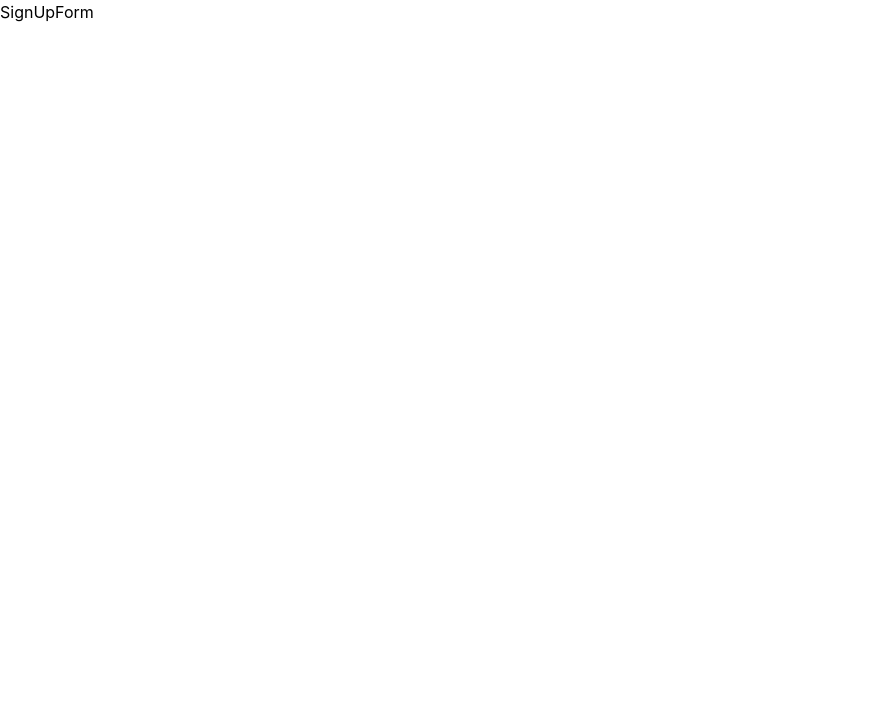
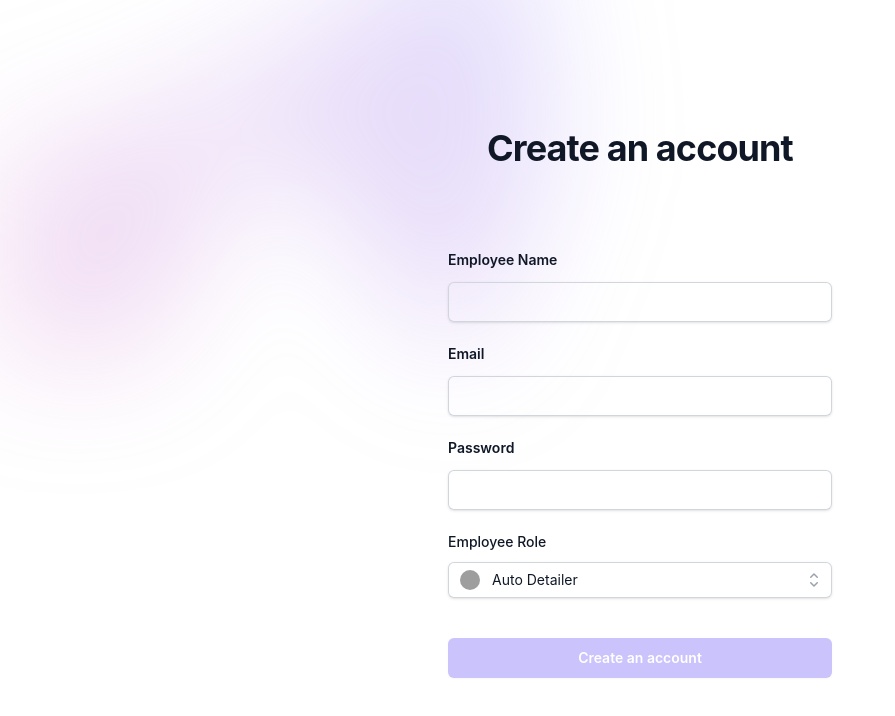
Before and after one commit to onurkaymak/flok-v2, a React (Vite) app: page /auth in a window 1280 px wide. Both pictures are taken after typing "name@example.com", "Sample123" into the empty fields and a click on the button "Create an account". Shown: the top 716 px of the page, without its empty margins (0-895 px from the left). Built offline with nearby package versions, Linux system fonts and the light colour scheme; grey boxes are pictures that could not be loaded.

Commit message:
Add SignUpForm with role selection

```diff
--- /dev/null
+++ b/src/pages/auth/SignUpForm.tsx
@@ -0,0 +1,225 @@
+import { useRef, useState, Fragment } from "react";
+import { useAppDispatch } from "../../hooks/useAppDispatch";
+
+import { CheckIcon, ChevronUpDownIcon } from "@heroicons/react/20/solid";
+import { Listbox, Transition } from "@headlessui/react";
+
+import { createUser } from "../../store/actions/auth-actions";
+
+import type { CreateUserInfo } from "../../types";
+
+function classNames(...classes: string[]) {
+  return classes.filter(Boolean).join(" ");
+}
+
+const people = [
+  {
+    id: 1,
+    name: "Auto Detailer",
+    avatar: "https://i.ibb.co/J2t8rb4/cleaning.png",
+  },
+  {
+    id: 2,
+    name: "Customer Service Agent",
+    avatar: "https://i.ibb.co/34bsw2G/car-rent.png",
+  },
+  {
+    id: 3,
+    name: "Manager",
+    avatar: "https://i.ibb.co/n7zmdJB/project-management.png",
+  },
+];
+
+interface Props {
+  onCreateAccount: () => void;
+}
+
+const SignUpForm = ({ onCreateAccount }: Props) => {
+  const [selected, setSelected] = useState(people[0]);
+
+  const dispatch = useAppDispatch();
+
+  const nameInputRef = useRef<HTMLInputElement>(null);
+  const emailInputRef = useRef<HTMLInputElement>(null);
+  const passInputRef = useRef<HTMLInputElement>(null);
+
+  const formSubmitHandler = (event: React.FormEvent<HTMLFormElement>) => {
+    event.preventDefault();
+    if (!nameInputRef.current || !emailInputRef.current || !passInputRef.current) return;
+
+    const userInfo: CreateUserInfo = {
+      enteredName: nameInputRef.current.value,
+      enteredEmail: emailInputRef.current.value,
+      enteredPassword: passInputRef.current.value,
+      selectedRole: selected.name.toUpperCase(),
+    };
+
+    dispatch(createUser(userInfo));
+    onCreateAccount();
+  };
+
+  return (
+    <div className="isolate bg-white px-6 py-24 sm:py-32 lg:px-8">
+      <div
+        className="absolute inset-x-0 top-[-10rem] -z-10 transform-gpu overflow-hidden blur-3xl sm:top-[-20rem]"
+        aria-hidden="true"
+      >
+        <div
+          className="relative left-1/2 -z-10 aspect-[1155/678] w-[36.125rem] max-w-none -translate-x-1/2 rotate-[30deg] bg-gradient-to-tr from-[#ff80b5] to-[#9089fc] opacity-30 sm:left-[calc(50%-40rem)] sm:w-[72.1875rem]"
+          style={{
+            clipPath:
+              "polygon(74.1% 44.1%, 100% 61.6%, 97.5% 26.9%, 85.5% 0.1%, 80.7% 2%, 72.5% 32.5%, 60.2% 62.4%, 52.4% 68.1%, 47.5% 58.3%, 45.2% 34.5%, 27.5% 76.7%, 0.1% 64.9%, 17.9% 100%, 27.6% 76.8%, 76.1% 97.7%, 74.1% 44.1%)",
+          }}
+        />
+      </div>
+      <div className="mx-auto max-w-2xl text-center">
+        <h2 className="text-3xl font-bold tracking-tight text-gray-900 sm:text-4xl">Create an account</h2>
+      </div>
+      <form
+        className="mx-auto mt-16 max-w-sm sm:mt-20 group"
+        onSubmit={formSubmitHandler}
+        noValidate
+        autoComplete="off"
+      >
+        <div className="flex flex-col">
+          <div className="mb-5">
+            <label htmlFor="name" className="block text-sm font-semibold leading-6 text-gray-900">
+              Employee Name
+            </label>
+            <div className="mt-2.5">
+              <input
+                type="text"
+                name="name"
+                id="name"
+                autoComplete="off"
+                required
+                pattern="[a-z0-9._%+-]+@[a-z0-9.-]+\.[a-z]{2,}$"
+                className="block w-full rounded-md border-0 px-3.5 py-2 text-gray-900 shadow-sm ring-1 ring-inset ring-gray-300 placeholder:text-gray-400 focus:ring-2 focus:ring-inset focus:ring-indigo-600 sm:text-sm sm:leading-6 invalid:[&:not(:placeholder-shown):not(:focus)]:border-red-500"
+                ref={nameInputRef}
+              />
+              <span className="mt-2 hidden text-sm text-red-500 peer-[&:not(:placeholder-shown):not(:focus):invalid]:block">
+                Please enter a valid email address
+              </span>
+            </div>
+          </div>
+
+          <div className="mb-5">
+            <label htmlFor="email" className="block text-sm font-semibold leading-6 text-gray-900">
+              Email
+            </label>
+            <div className="mt-2.5">
+              <input
+                type="email"
+                name="email"
+                id="email"
+                autoComplete="off"
+                className="block w-full rounded-md border-0 px-3.5 py-2 text-gray-900 shadow-sm ring-1 ring-inset ring-gray-300 placeholder:text-gray-400 focus:ring-2 focus:ring-inset focus:ring-indigo-600 sm:text-sm sm:leading-6 invalid:[&:not(:placeholder-shown):not(:focus)]:border-red-500"
+                ref={emailInputRef}
+              />
+            </div>
+          </div>
+
+          <div className="mb-5">
+            <label htmlFor="password" className="block text-sm font-semibold leading-6 text-gray-900">
+              Password
+            </label>
+            <div className="mt-2.5">
+              <input
+                type="password"
+                name="password"
+                id="password"
+                autoComplete="off"
+                required
+                pattern=".{6,}"
+                className="block w-full rounded-md border-0 px-3.5 py-2 text-gray-900 shadow-sm ring-1 ring-inset ring-gray-300 placeholder:text-gray-400 focus:ring-2 focus:ring-inset focus:ring-indigo-600 sm:text-sm sm:leading-6 invalid:[&:not(:placeholder-shown):not(:focus)]:border-red-500"
+                ref={passInputRef}
+              />
+            </div>
+          </div>
+
+          <Listbox value={selected} onChange={setSelected}>
+            {({ open }) => (
+              <>
+                <Listbox.Label className="block text-sm font-medium leading-6 text-gray-900">
+                  Employee Role
+                </Listbox.Label>
+                <div className="relative mt-2">
+                  <Listbox.Button className="relative w-full cursor-default rounded-md bg-white py-1.5 pl-3 pr-10 text-left text-gray-900 shadow-sm ring-1 ring-inset ring-gray-300 focus:outline-none focus:ring-2 focus:ring-indigo-500 sm:text-sm sm:leading-6">
+                    <span className="flex items-center">
+                      <img src={selected.avatar} alt="" className="h-5 w-5 flex-shrink-0 rounded-full" />
+                      <span className="ml-3 block truncate">{selected.name}</span>
+                    </span>
+                    <span className="pointer-events-none absolute inset-y-0 right-0 ml-3 flex items-center pr-2">
+                      <ChevronUpDownIcon className="h-5 w-5 text-gray-400" aria-hidden="true" />
+                    </span>
+                  </Listbox.Button>
+
+                  <Transition
+                    show={open}
+                    as={Fragment}
+                    leave="transition ease-in duration-100"
+                    leaveFrom="opacity-100"
+                    leaveTo="opacity-0"
+                  >
+                    <Listbox.Options className="absolute z-10 mt-1 max-h-56 w-full overflow-auto rounded-md bg-white py-1 text-base shadow-lg ring-1 ring-black ring-opacity-5 focus:outline-none sm:text-sm">
+                      {people.map((person) => (
+                        <Listbox.Option
+                          key={person.id}
+                          className={({ active }) =>
+                            classNames(
+                              active ? "bg-indigo-600 text-white" : "text-gray-900",
+                              "relative cursor-default select-none py-2 pl-3 pr-9",
+                            )
+                          }
+                          value={person}
+                        >
+                          {({ selected, active }) => (
+                            <>
+                              <div className="flex items-center">
+                                <img src={person.avatar} alt="" className="h-5 w-5 flex-shrink-0 rounded-full" />
+                                <span
+                                  className={classNames(
+                                    selected ? "font-semibold" : "font-normal",
+                                    "ml-3 block truncate",
+                                  )}
+                                >
+                                  {person.name}
+                                </span>
+                              </div>
+
+                              {selected ? (
+                                <span
+                                  className={classNames(
+                                    active ? "text-white" : "text-indigo-600",
+                                    "absolute inset-y-0 right-0 flex items-center pr-4",
+                                  )}
+                                >
+                                  <CheckIcon className="h-5 w-5" aria-hidden="true" />
+                                </span>
+                              ) : null}
+                            </>
+                          )}
+                        </Listbox.Option>
+                      ))}
+                    </Listbox.Options>
+                  </Transition>
+                </div>
+              </>
+            )}
+          </Listbox>
+        </div>
+
+        <div className="mt-10">
+          <button
+            type="submit"
+            className="block w-full rounded-md bg-indigo-600 px-3.5 py-2.5 text-center text-sm font-semibold text-white shadow-sm hover:bg-indigo-500 focus-visible:outline focus-visible:outline-2 focus-visible:outline-offset-2 focus-visible:outline-indigo-600 group-invalid:pointer-events-none group-invalid:opacity-30"
+          >
+            Create an account
+          </button>
+        </div>
+      </form>
+    </div>
+  );
+};
+
+export default SignUpForm;
--- a/src/pages/auth/index.tsx
+++ b/src/pages/auth/index.tsx
@@ -1,5 +1,6 @@
 import { useState } from "react";
 import SignInForm from "./SignInForm";
+import SignUpForm from "./SignUpForm";
 
 const Auth = () => {
   const [authForm, setAuthForm] = useState(false);
@@ -8,7 +9,11 @@ const Auth = () => {
     setAuthForm((prevState) => !prevState);
   };
 
-  return !authForm ? <SignInForm onCreateAccountButton={showAuthFormHandler} /> : <>SignUpForm</>;
+  return !authForm ? (
+    <SignInForm onCreateAccountButton={showAuthFormHandler} />
+  ) : (
+    <SignUpForm onCreateAccount={showAuthFormHandler} />
+  );
 };
 
 export default Auth;
```
